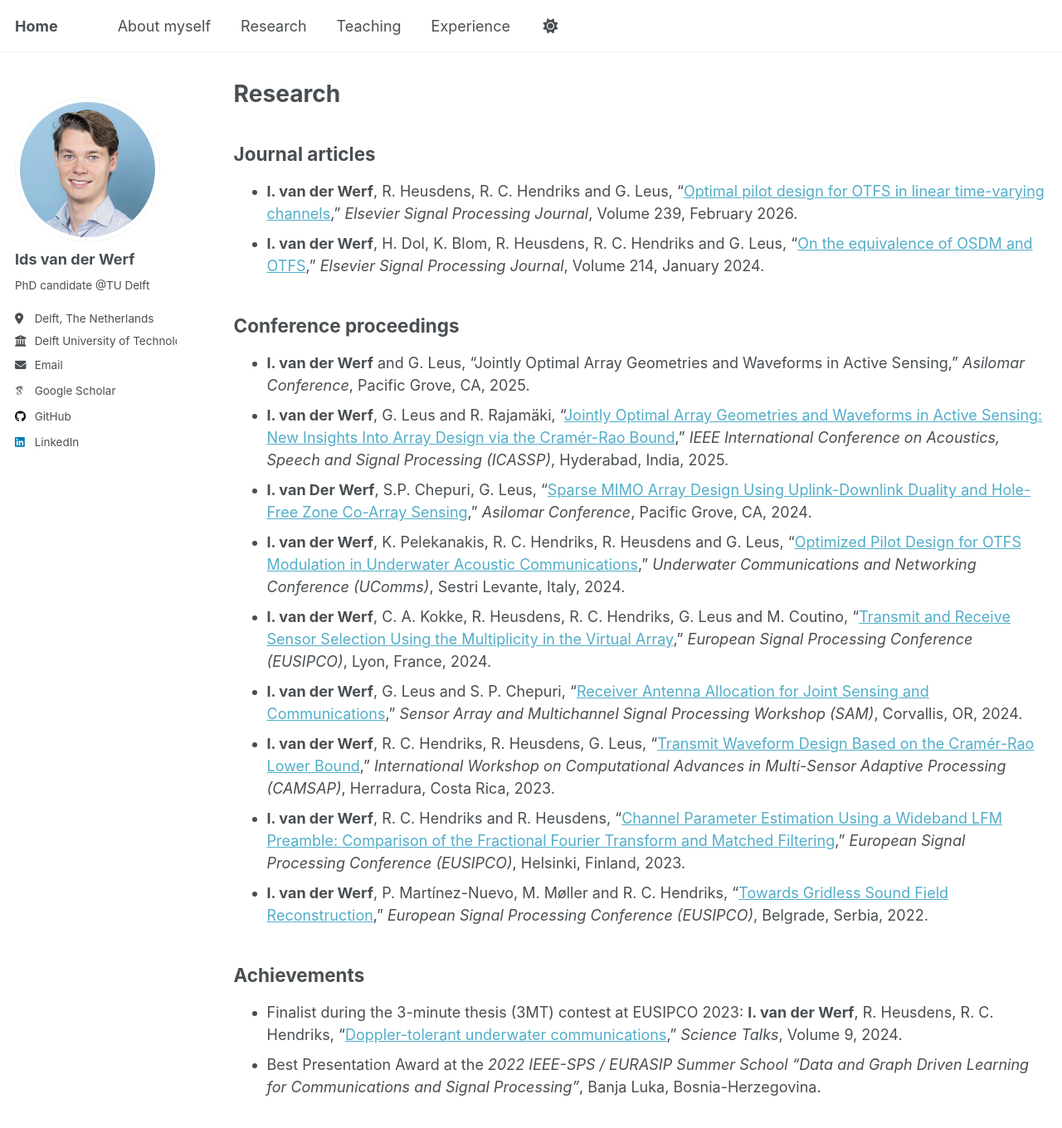
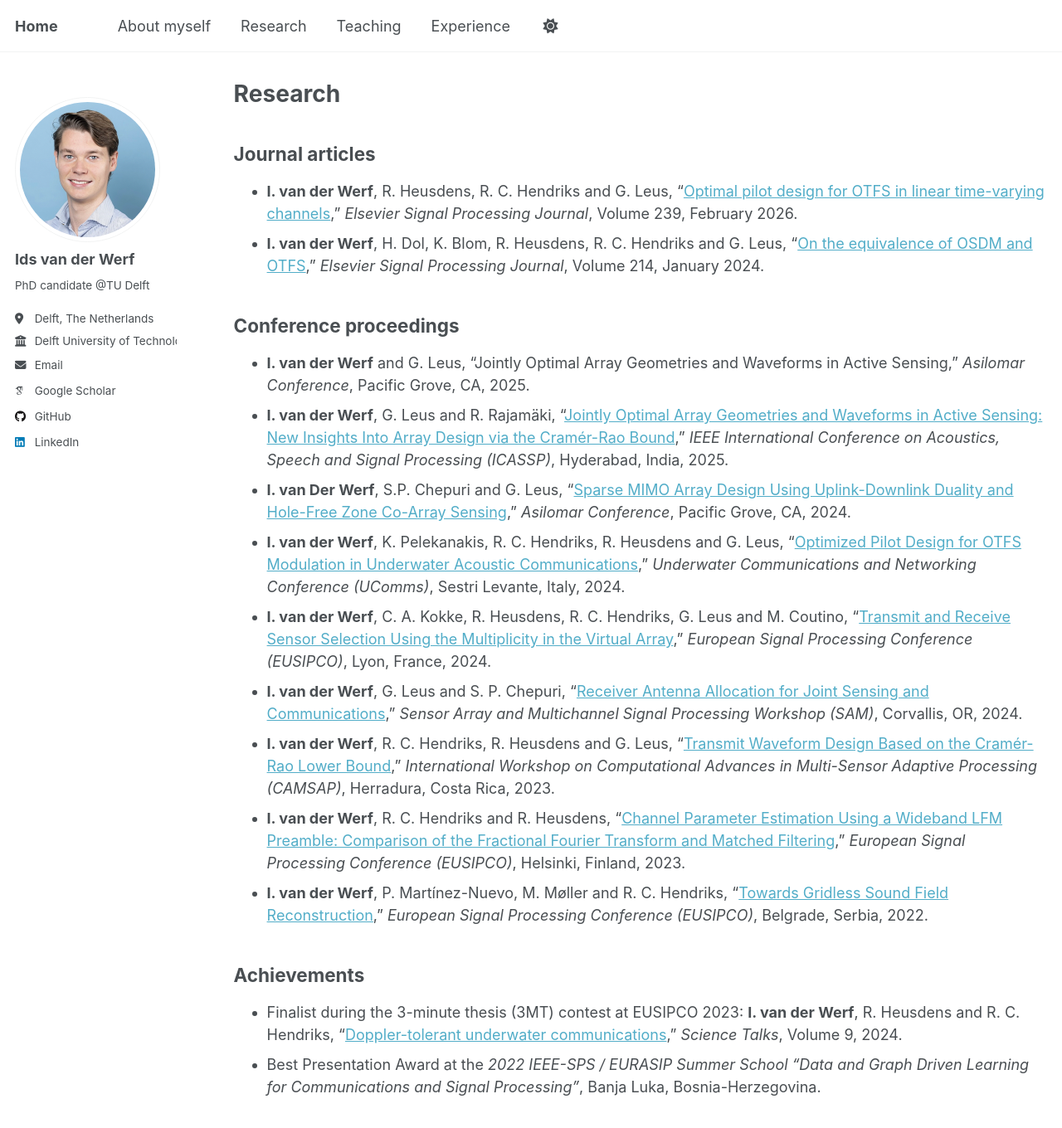
Before and after one commit to idsvanderwerf/idsvanderwerf.github.io, a Jekyll site: the page built from _pages/research.md, in a window 1280 px wide and 1400 px high. Shown: the top 1360 px of the window at 83% size. Built offline with Jekyll 4.4.1, drawn with Linux system fonts in a browser that asks for light colours; some web fonts are replaced; a script that is not in the unit is left out.

Commit message:
Update research.md

```diff
--- a/_pages/research.md
+++ b/_pages/research.md
@@ -16,14 +16,14 @@ redirect_from:
 ## Conference proceedings
 * **I. van der Werf** and G. Leus, "Jointly Optimal Array Geometries and Waveforms in Active Sensing," *Asilomar Conference*, Pacific Grove, CA, 2025.
 * **I. van der Werf**, G. Leus and R. Rajamäki, "[Jointly Optimal Array Geometries and Waveforms in Active Sensing: New Insights Into Array Design via the Cramér-Rao Bound](https://ieeexplore.ieee.org/abstract/document/10890202)," *IEEE International Conference on Acoustics, Speech and Signal Processing (ICASSP)*, Hyderabad, India, 2025.
-* **I. van Der Werf**, S.P. Chepuri, G. Leus, "[Sparse MIMO Array Design Using Uplink-Downlink Duality and Hole-Free Zone Co-Array Sensing](https://ieeexplore.ieee.org/document/10942995)," *Asilomar Conference*, Pacific Grove, CA, 2024.
+* **I. van Der Werf**, S.P. Chepuri and G. Leus, "[Sparse MIMO Array Design Using Uplink-Downlink Duality and Hole-Free Zone Co-Array Sensing](https://ieeexplore.ieee.org/document/10942995)," *Asilomar Conference*, Pacific Grove, CA, 2024.
 * **I. van der Werf**, K. Pelekanakis, R. C. Hendriks, R. Heusdens and G. Leus, "[Optimized Pilot Design for OTFS Modulation in Underwater Acoustic Communications](https://ieeexplore.ieee.org/document/10847980)," *Underwater Communications and Networking Conference (UComms)*, Sestri Levante, Italy, 2024.
 * **I. van der Werf**, C. A. Kokke, R. Heusdens, R. C. Hendriks, G. Leus and M. Coutino, "[Transmit and Receive Sensor Selection Using the Multiplicity in the Virtual Array](https://ieeexplore.ieee.org/document/10714931)," *European Signal Processing Conference (EUSIPCO)*, Lyon, France, 2024.
 * **I. van der Werf**, G. Leus and S. P. Chepuri, "[Receiver Antenna Allocation for Joint Sensing and Communications](https://ieeexplore.ieee.org/document/10636382)," *Sensor Array and Multichannel Signal Processing Workshop (SAM)*, Corvallis, OR, 2024.
-* **I. van der Werf**, R. C. Hendriks, R. Heusdens, G. Leus, "[Transmit Waveform Design Based on the Cramér-Rao Lower Bound](https://ieeexplore.ieee.org/document/10403457)," *International Workshop on Computational Advances in Multi-Sensor Adaptive Processing (CAMSAP)*, Herradura, Costa Rica, 2023.
+* **I. van der Werf**, R. C. Hendriks, R. Heusdens and G. Leus, "[Transmit Waveform Design Based on the Cramér-Rao Lower Bound](https://ieeexplore.ieee.org/document/10403457)," *International Workshop on Computational Advances in Multi-Sensor Adaptive Processing (CAMSAP)*, Herradura, Costa Rica, 2023.
 * **I. van der Werf**, R. C. Hendriks and R. Heusdens, "[Channel Parameter Estimation Using a Wideband LFM Preamble: Comparison of the Fractional Fourier Transform and Matched Filtering](https://ieeexplore.ieee.org/document/10289817)," *European Signal Processing Conference (EUSIPCO)*, Helsinki, Finland, 2023.
 * **I. van der Werf**, P. Martínez-Nuevo, M. Møller and R. C. Hendriks, "[Towards Gridless Sound Field Reconstruction](https://ieeexplore.ieee.org/document/9909718)," *European Signal Processing Conference (EUSIPCO)*, Belgrade, Serbia, 2022.
 
 ## Achievements
-* Finalist during the 3-minute thesis (3MT) contest at EUSIPCO 2023: **I. van der Werf**, R. Heusdens, R. C. Hendriks, "[Doppler-tolerant underwater communications](https://www.sciencedirect.com/science/article/pii/S2772569324000203)," *Science Talks*, Volume 9, 2024.
+* Finalist during the 3-minute thesis (3MT) contest at EUSIPCO 2023: **I. van der Werf**, R. Heusdens and R. C. Hendriks, "[Doppler-tolerant underwater communications](https://www.sciencedirect.com/science/article/pii/S2772569324000203)," *Science Talks*, Volume 9, 2024.
 * Best Presentation Award at the *2022 IEEE-SPS / EURASIP Summer School "Data and Graph Driven Learning for Communications and Signal Processing"*, Banja Luka, Bosnia-Herzegovina.
```
